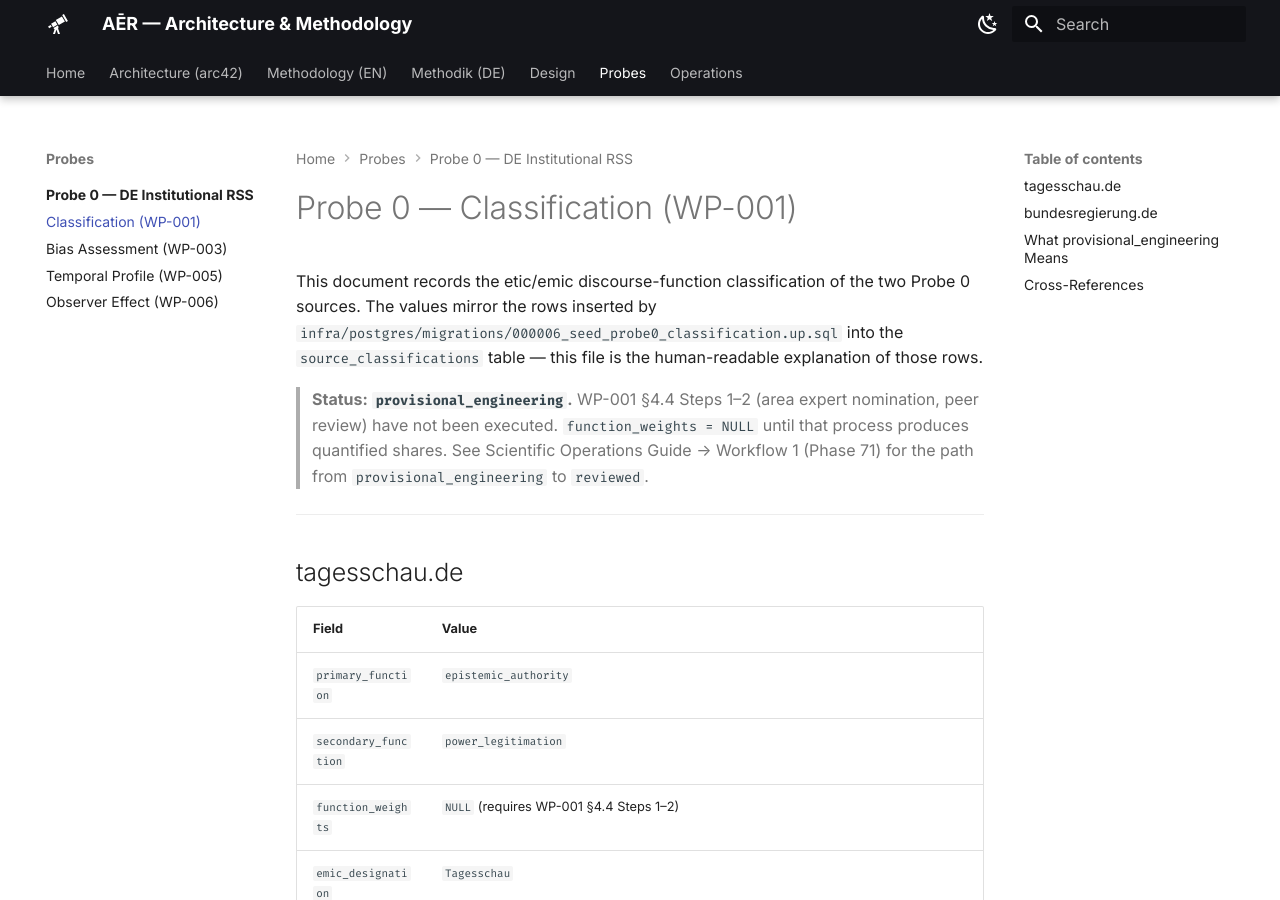
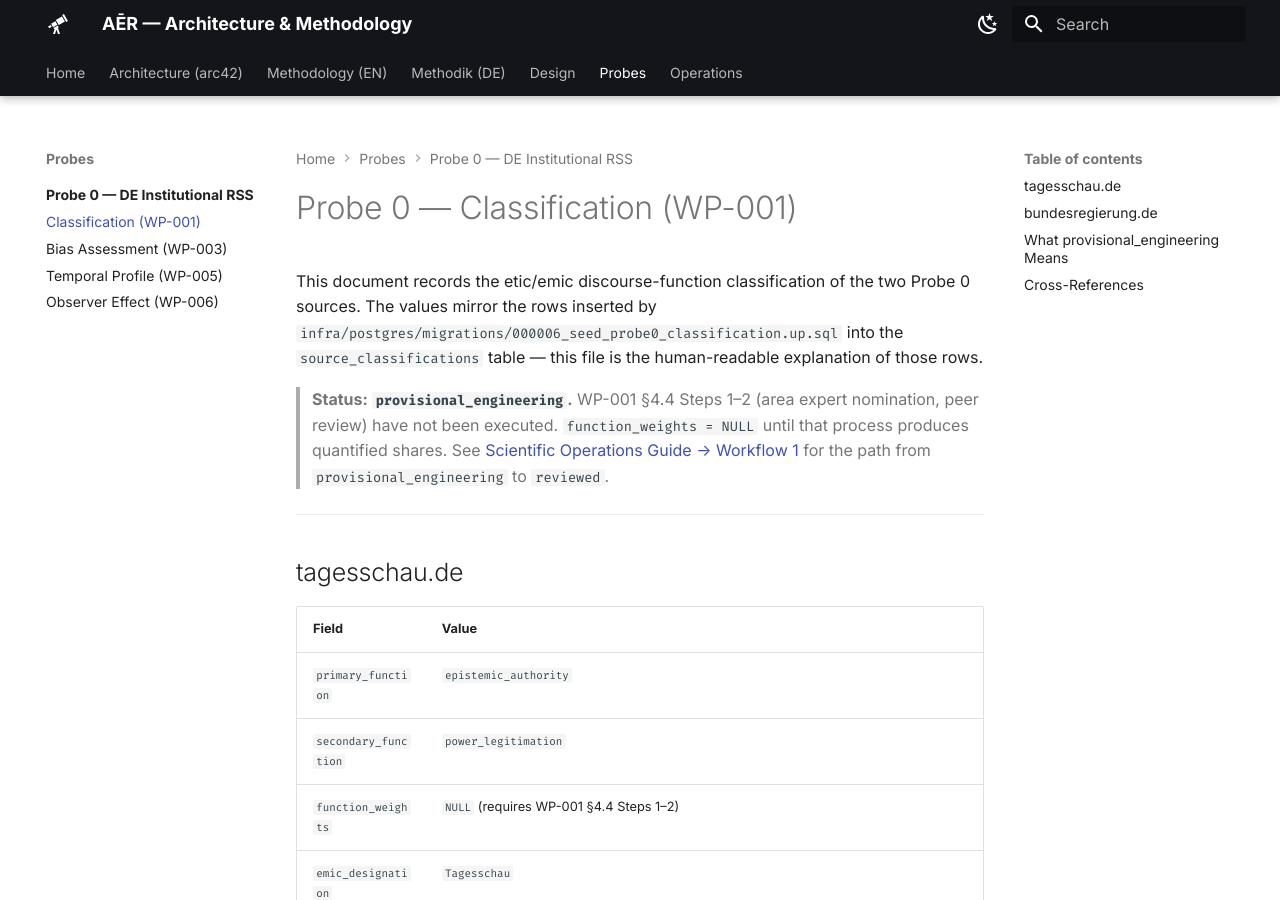
Before and after one commit to frogfromlake/aer, an MkDocs documentation site: the page built from docs/probes/probe-0-de-institutional-rss/classification.md, in a window 1280 px wide and 900 px high. Built offline with MkDocs 1.6.1 and Material for MkDocs 9.7.7, drawn with Linux system fonts in a browser that asks for light colours; some of the changed text lies outside the part shown.

Commit message:
docs(probes): link Probe 0 dossier to published Scientific Operations Guide workflows

```diff
--- a/docs/probes/probe-0-de-institutional-rss/classification.md
+++ b/docs/probes/probe-0-de-institutional-rss/classification.md
@@ -2,7 +2,7 @@
 
 This document records the etic/emic discourse-function classification of the two Probe 0 sources. The values mirror the rows inserted by `infra/postgres/migrations/000006_seed_probe0_classification.up.sql` into the `source_classifications` table — this file is the human-readable explanation of those rows.
 
-> **Status: `provisional_engineering`.** WP-001 §4.4 Steps 1–2 (area expert nomination, peer review) have not been executed. `function_weights = NULL` until that process produces quantified shares. See Scientific Operations Guide → Workflow 1 (Phase 71) for the path from `provisional_engineering` to `reviewed`.
+> **Status: `provisional_engineering`.** WP-001 §4.4 Steps 1–2 (area expert nomination, peer review) have not been executed. `function_weights = NULL` until that process produces quantified shares. See [Scientific Operations Guide → Workflow 1](../../scientific_operations_guide.md#workflow-1-classifying-a-new-probe) for the path from `provisional_engineering` to `reviewed`.
 
 ---
 
@@ -58,5 +58,5 @@ provisional_engineering  →  pending  →  reviewed   (or  contested)
 - Migration: `infra/postgres/migrations/000006_seed_probe0_classification.up.sql`
 - Schema: `infra/postgres/migrations/000005_source_classifications.up.sql`
 - WP-001 §4.4 — Five-step probe classification process
-- Scientific Operations Guide → **Workflow 1: Classifying a New Probe** (Phase 71)
-- Operations Playbook → **`source_classifications` table** section
+- [Scientific Operations Guide → **Workflow 1: Classifying a New Probe**](../../scientific_operations_guide.md#workflow-1-classifying-a-new-probe)
+- [Operations Playbook → **Source Classifications (WP-001)**](../../operations_playbook.md#source-classifications-wp-001)
```
Also changed, not shown: docs/probes/probe-0-de-institutional-rss/README.md (+1 -1 lines), docs/probes/probe-0-de-institutional-rss/bias_assessment.md (+1 -1 lines), docs/probes/probe-0-de-institutional-rss/observer_effect.md (+2 -2 lines), docs/probes/probe-0-de-institutional-rss/temporal_profile.md (+3 -3 lines).
